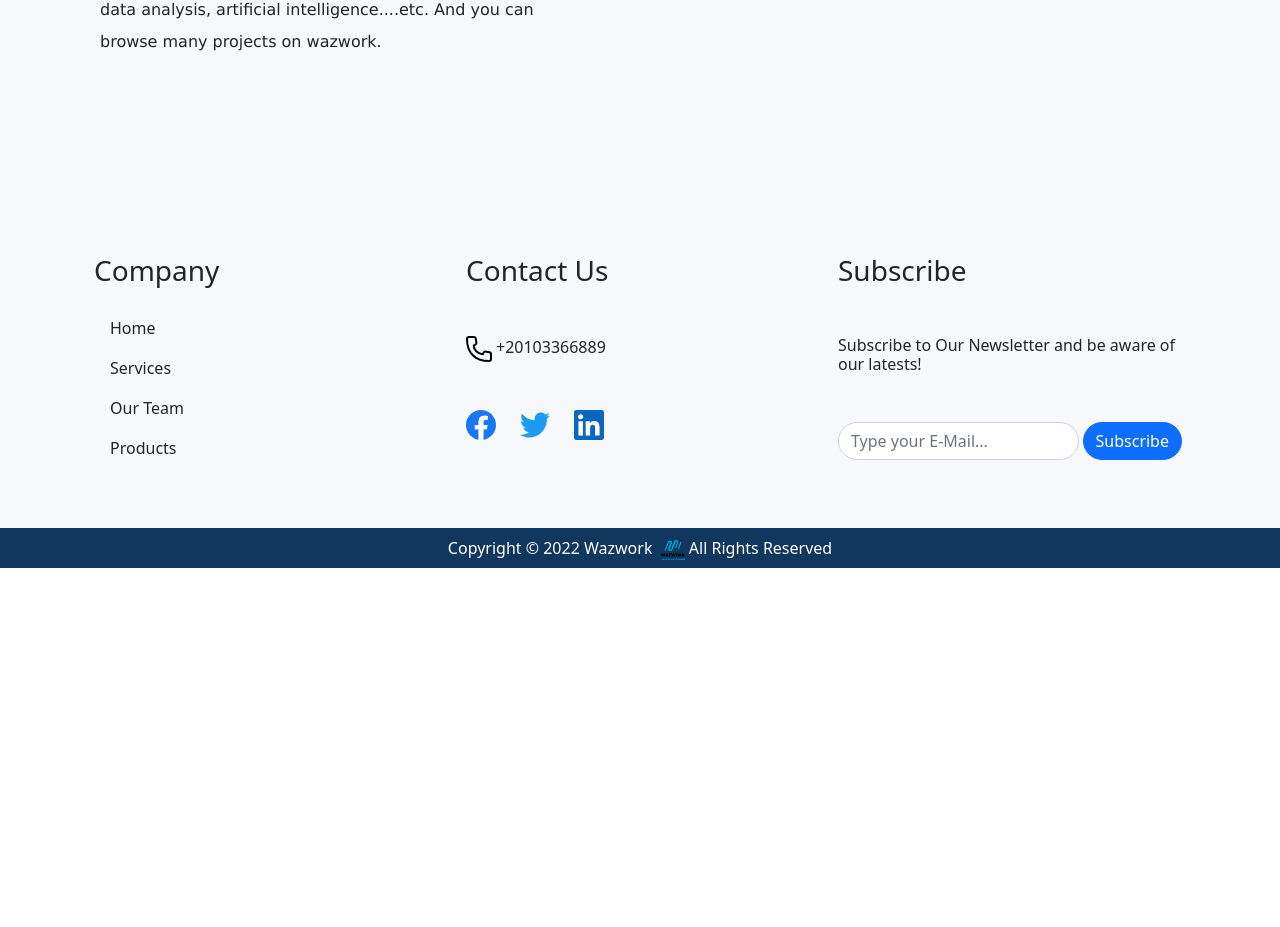
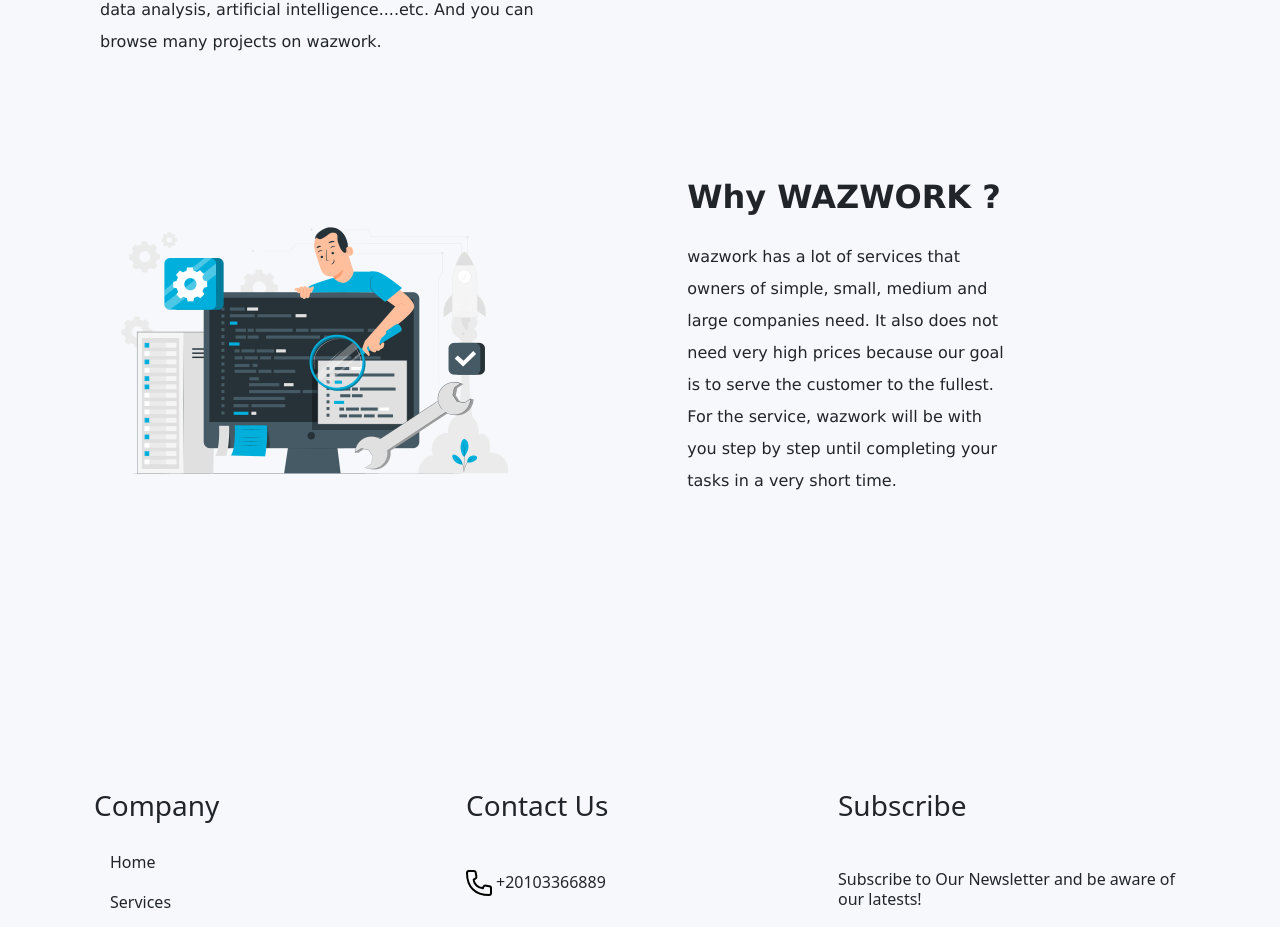
Before and after one commit to MostafaKadry/WazWork, a React (Create React App) app: page / in a window 1280 px wide. Shown: the part 2630-3557 px from the top of the page. Before the commit the page ends 3198 px from the top, so only its background shows below. Built offline with nearby package versions, Linux system fonts and the light colour scheme.

Commit message:
add whyWazwork section to home page

```diff
--- a/src/components/Home/Home.js
+++ b/src/components/Home/Home.js
@@ -164,6 +164,26 @@
   );
 };
 
+const WhyWazwork = () => {
+  return (
+    <section className="who-section py-5 my-5 d-flex justify-content-between align-items-center">
+      <div>
+        <img alt="" className="" src={whywazwork} />
+      </div>
+      <div>
+        <h2 className="w-50 m-auto">Why WAZWORK ?</h2>
+        <p className="w-50 m-auto lh-lg my-4">
+          wazwork has a lot of services that owners of simple, small, medium and
+          large companies need. It also does not need very high prices because
+          our goal is to serve the customer to the fullest. For the service,
+          wazwork will be with you step by step until completing your tasks in a
+          very short time.
+        </p>
+      </div>
+    </section>
+  );
+};
+
 const Home = () => {
   return (
     <div className="home">
@@ -171,6 +191,7 @@
       <WhoAreWe />
       <Services />
       <WeDesign />
+      <WhyWazwork />
     </div>
   );
 };
```
